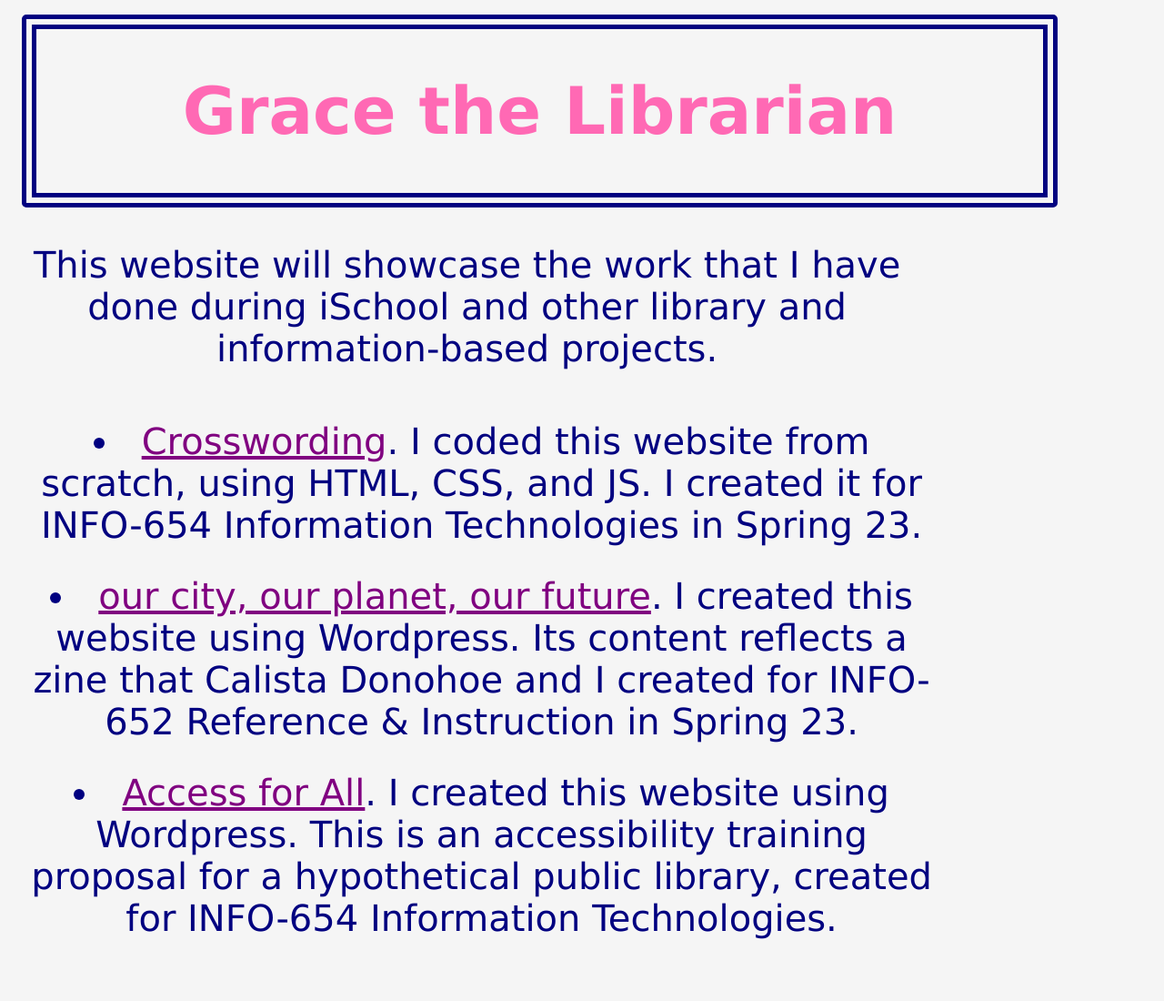
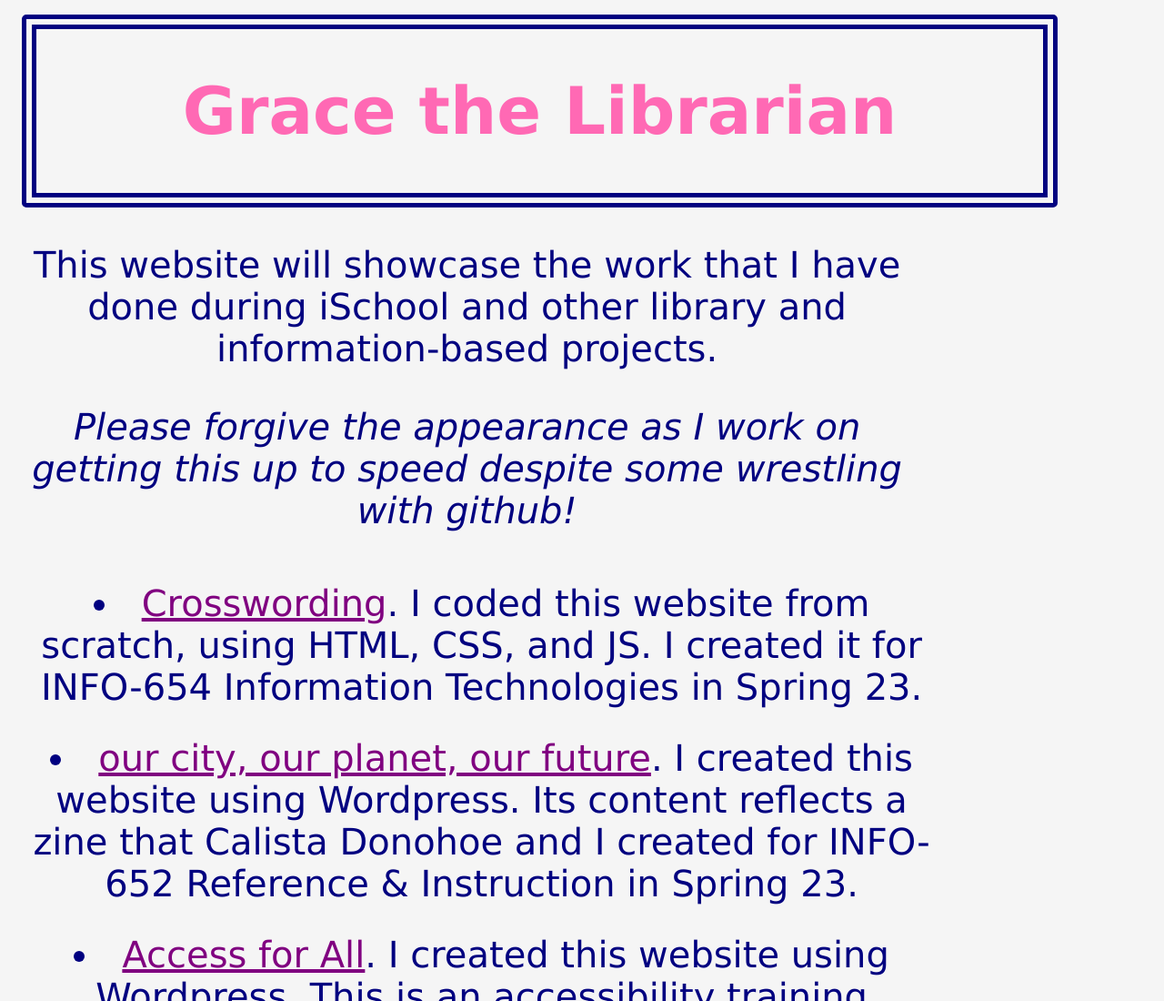
Before and after one commit to gracethelibrarian/gracethelibrarian.github.io, a plain HTML site: page index.html in a window 1280 px wide. Shown: the top 1100 px of the page at 91% size. Before the commit the page ends 1064 px from the top, so only its background shows below. Drawn offline with Linux system fonts and the light colour scheme; a web font is replaced by a local one.

Commit message:
Update index.html

```diff
--- a/index.html
+++ b/index.html
@@ -22,6 +22,7 @@
     </div>
     <div>
        <p>This website will showcase the work that I have done during iSchool and other library and information-based projects.</p>
+	    <p><em>Please forgive the appearance as I work on getting this up to speed despite some wrestling with github!</em></p>
     </div>
 <div class="website-lists">
    <ul>
```
